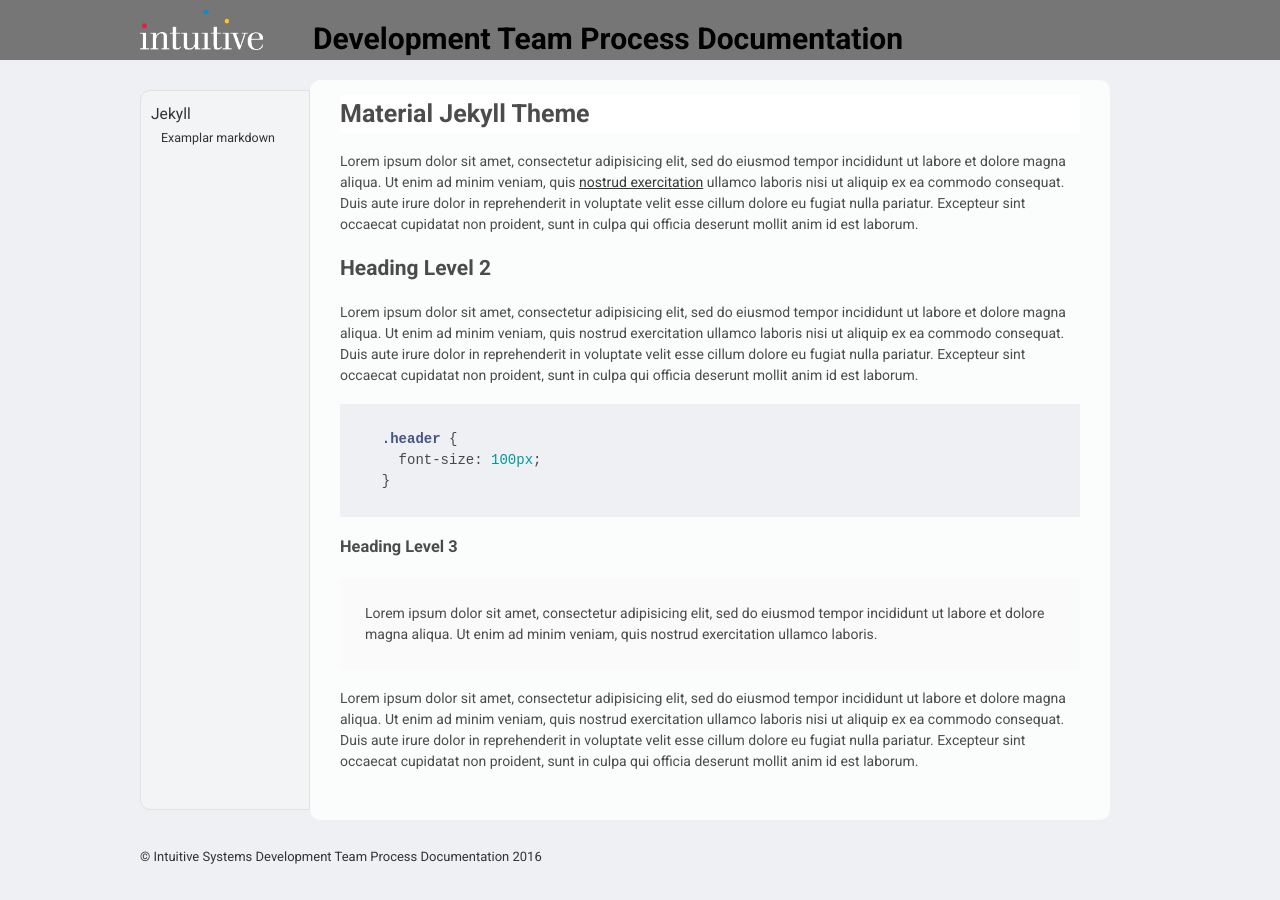
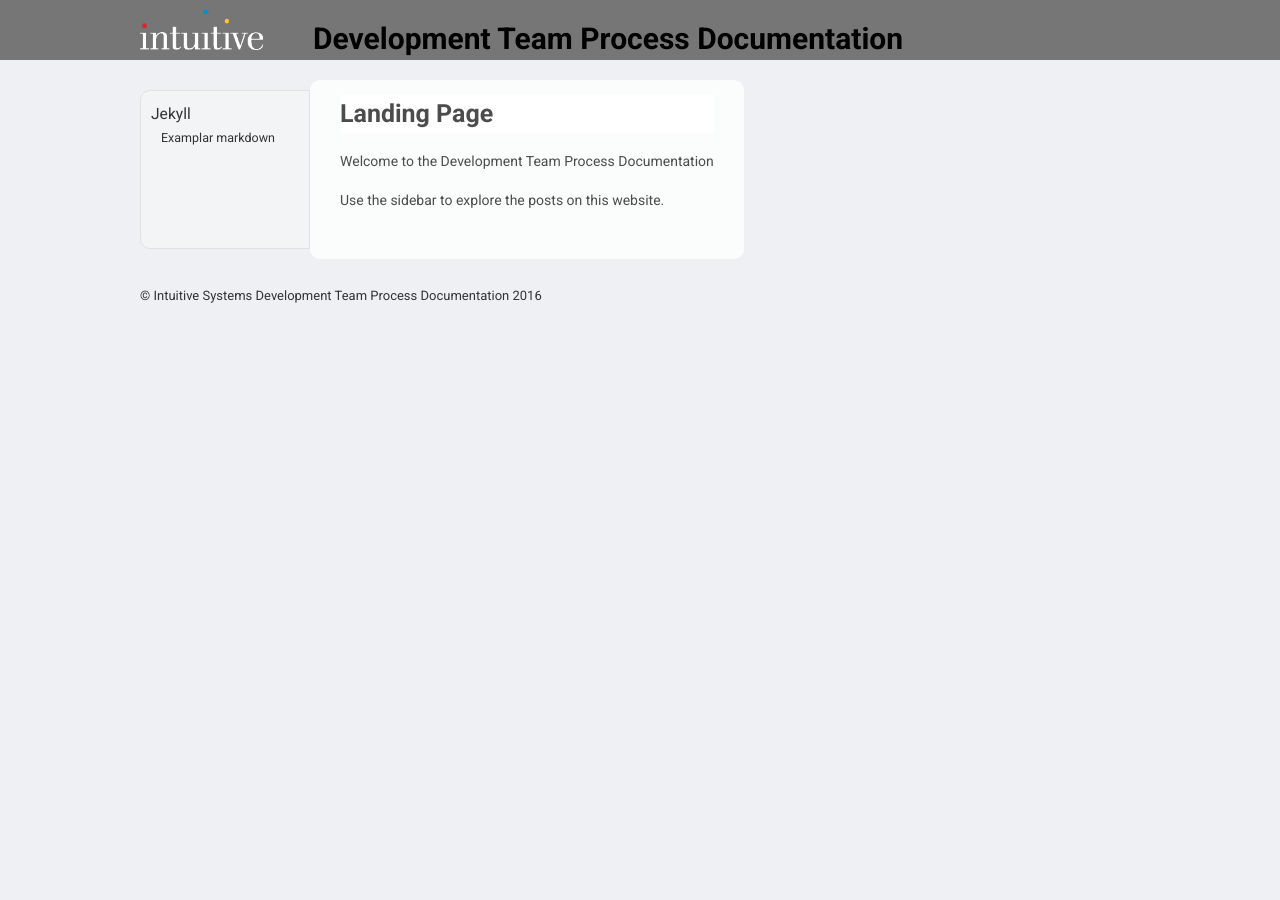
Before and after one commit to intuitive-documentation/process, a Jekyll site: the page built from index.markdown, in a window 1280 px wide. Built offline with Jekyll 4.4.1, drawn with Linux system fonts in a browser that asks for light colours.

Commit message:
index page

```diff
--- a/index.markdown
+++ b/index.markdown
@@ -1,21 +1,7 @@
 ---
 layout: page
-title: Material Jekyll Theme
+title: Landing Page
 ---
-Lorem ipsum dolor sit amet, consectetur adipisicing elit, sed do eiusmod tempor incididunt ut labore et dolore magna aliqua. Ut enim ad minim veniam, quis [nostrud exercitation](http://alexcarpenter.me) ullamco laboris nisi ut aliquip ex ea commodo consequat. Duis aute irure dolor in reprehenderit in voluptate velit esse cillum dolore eu fugiat nulla pariatur. Excepteur sint occaecat cupidatat non proident, sunt in culpa qui officia deserunt mollit anim id est laborum.
+Welcome to the {{ site.maintitle}}
 
-## Heading Level 2
-
-Lorem ipsum dolor sit amet, consectetur adipisicing elit, sed do eiusmod tempor incididunt ut labore et dolore magna aliqua. Ut enim ad minim veniam, quis nostrud exercitation ullamco laboris nisi ut aliquip ex ea commodo consequat. Duis aute irure dolor in reprehenderit in voluptate velit esse cillum dolore eu fugiat nulla pariatur. Excepteur sint occaecat cupidatat non proident, sunt in culpa qui officia deserunt mollit anim id est laborum.
-
-{% highlight scss %}
-  .header {
-    font-size: 100px;
-  }
-{% endhighlight %}
-
-### Heading Level 3
-
-> Lorem ipsum dolor sit amet, consectetur adipisicing elit, sed do eiusmod tempor incididunt ut labore et dolore magna aliqua. Ut enim ad minim veniam, quis nostrud exercitation ullamco laboris.
-
-Lorem ipsum dolor sit amet, consectetur adipisicing elit, sed do eiusmod tempor incididunt ut labore et dolore magna aliqua. Ut enim ad minim veniam, quis nostrud exercitation ullamco laboris nisi ut aliquip ex ea commodo consequat. Duis aute irure dolor in reprehenderit in voluptate velit esse cillum dolore eu fugiat nulla pariatur. Excepteur sint occaecat cupidatat non proident, sunt in culpa qui officia deserunt mollit anim id est laborum.
+Use the sidebar to explore the posts on this website.
```
